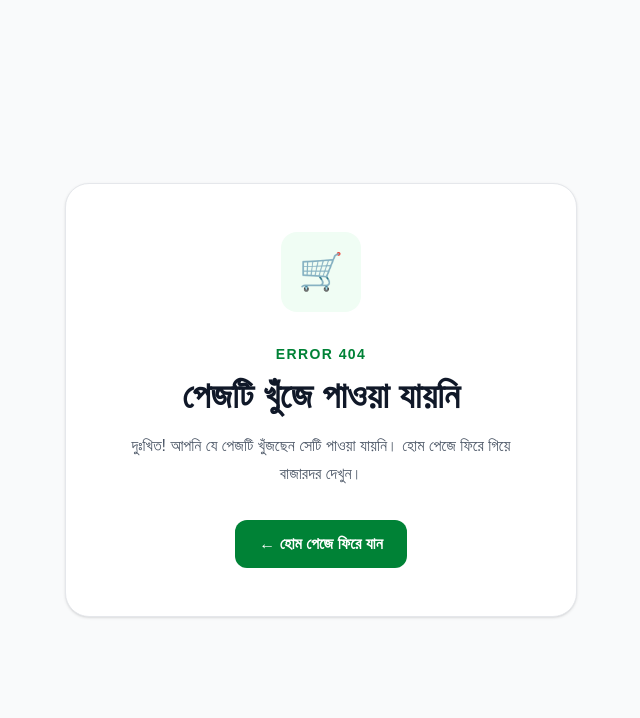
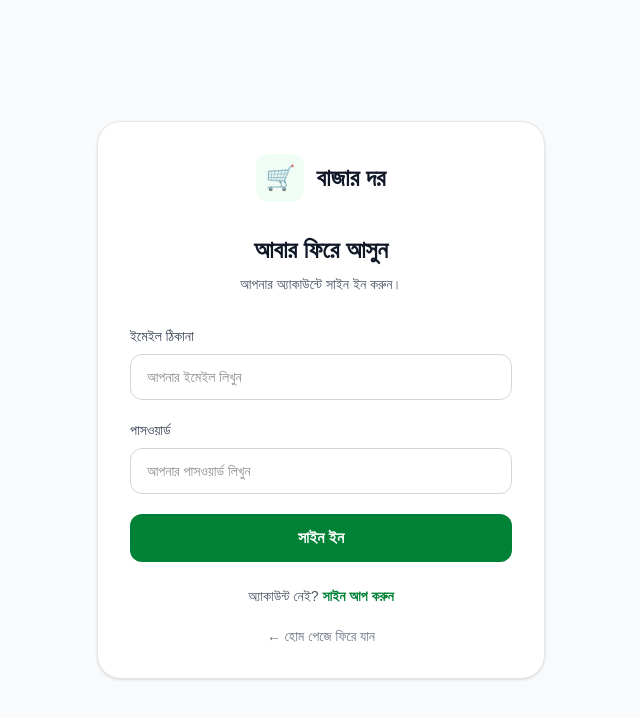
Before and after one commit to Puja-Halder/bazardor, a Next.js app: page /signin in a window 1280 px wide. Before the commit this address had no page. Shown: the top 718 px of the page, without its empty margins (319-959 px from the left). Built offline with nearby package versions, Linux system fonts and the light colour scheme.

Commit message:
Add sign-in page

```diff
--- a/app/loading.js
+++ b/app/loading.js
@@ -1,11 +1,43 @@
 
 export default function Loading() {
   return (
-    <main className="flex min-h-screen items-center justify-center bg-gray-50">
-      <div className="text-center">
-        <div className="mx-auto h-10 w-10 animate-spin rounded-full border-4 border-gray-200 border-t-green-700" />
-        <p className="mt-4 text-gray-700">লোড হচ্ছে...</p>
+    <main className="min-h-screen bg-gray-50">
+      <div className="border-b border-gray-200 bg-white">
+        <div className="mx-auto max-w-6xl px-4 py-5">
+          <div className="h-8 w-36 animate-pulse rounded bg-gray-200" />
+        </div>
       </div>
+
+      <section className="mx-auto max-w-6xl px-4 py-12">
+        <div className="animate-pulse">
+          <div className="h-4 w-48 rounded bg-gray-200" />
+          <div className="mt-5 h-10 max-w-md rounded bg-gray-200 sm:h-12" />
+          <div className="mt-3 h-10 max-w-sm rounded bg-gray-200 sm:h-12" />
+          <div className="mt-5 h-4 max-w-lg rounded bg-gray-200" />
+          <div className="mt-3 h-4 max-w-md rounded bg-gray-200" />
+          <div className="mt-8 h-12 w-48 rounded-xl bg-gray-200" />
+        </div>
+
+        <div className="mt-10 h-56 animate-pulse rounded-3xl bg-gray-200 sm:h-72" />
+      </section>
+
+      <section className="mx-auto max-w-6xl px-4 py-8">
+        <div className="mb-6 h-8 w-56 animate-pulse rounded bg-gray-200" />
+
+        <div className="grid grid-cols-1 gap-5 sm:grid-cols-2 lg:grid-cols-3 xl:grid-cols-4">
+          {Array.from({ length: 8 }).map((_, index) => (
+            <div
+              key={index}
+              className="animate-pulse rounded-2xl border border-gray-200 bg-white p-5"
+            >
+              <div className="h-12 w-12 rounded-xl bg-gray-200" />
+              <div className="mt-4 h-4 w-32 rounded bg-gray-200" />
+              <div className="mt-3 h-3 w-20 rounded bg-gray-200" />
+              <div className="mt-6 h-7 w-24 rounded bg-gray-200" />
+            </div>
+          ))}
+        </div>
+      </section>
     </main>
   );
 }
--- /dev/null
+++ b/app/signin/page.js
@@ -0,0 +1,90 @@
+
+import Link from "next/link";
+
+export default function SignInPage() {
+  return (
+    <main className="flex min-h-screen items-center justify-center bg-gray-50 px-4 py-12">
+      <section className="w-full max-w-md rounded-3xl border border-gray-200 bg-white p-6 shadow-sm sm:p-8">
+        <Link href="/" className="flex items-center justify-center gap-3">
+          <span className="flex h-12 w-12 items-center justify-center rounded-xl bg-green-50 text-2xl">
+            🛒
+          </span>
+          <span className="text-2xl font-bold text-gray-900">
+            বাজার দর
+          </span>
+        </Link>
+
+        <div className="mt-8 text-center">
+          <h1 className="text-2xl font-bold text-gray-900">
+            আবার ফিরে আসুন
+          </h1>
+          <p className="mt-2 text-sm text-gray-600">
+            আপনার অ্যাকাউন্টে সাইন ইন করুন।
+          </p>
+        </div>
+
+        <form className="mt-8 space-y-5">
+          <div>
+            <label
+              htmlFor="email"
+              className="mb-2 block text-sm font-medium text-gray-700"
+            >
+              ইমেইল ঠিকানা
+            </label>
+            <input
+              id="email"
+              name="email"
+              type="email"
+              autoComplete="email"
+              placeholder="আপনার ইমেইল লিখুন"
+              required
+              className="w-full rounded-xl border border-gray-300 px-4 py-3 text-sm outline-none transition focus:border-green-700 focus:ring-2 focus:ring-green-100"
+            />
+          </div>
+
+          <div>
+            <label
+              htmlFor="password"
+              className="mb-2 block text-sm font-medium text-gray-700"
+            >
+              পাসওয়ার্ড
+            </label>
+            <input
+              id="password"
+              name="password"
+              type="password"
+              autoComplete="current-password"
+              placeholder="আপনার পাসওয়ার্ড লিখুন"
+              required
+              className="w-full rounded-xl border border-gray-300 px-4 py-3 text-sm outline-none transition focus:border-green-700 focus:ring-2 focus:ring-green-100"
+            />
+          </div>
+
+          <button
+            type="submit"
+            className="w-full rounded-xl bg-green-700 px-4 py-3 font-semibold text-white transition hover:bg-green-800"
+          >
+            সাইন ইন
+          </button>
+        </form>
+
+        <p className="mt-6 text-center text-sm text-gray-600">
+          অ্যাকাউন্ট নেই?{" "}
+          <Link
+            href="/signup"
+            className="font-semibold text-green-700 hover:text-green-800"
+          >
+            সাইন আপ করুন
+          </Link>
+        </p>
+
+        <Link
+          href="/"
+          className="mt-5 block text-center text-sm text-gray-500 hover:text-green-700"
+        >
+          ← হোম পেজে ফিরে যান
+        </Link>
+      </section>
+    </main>
+  );
+}
```
